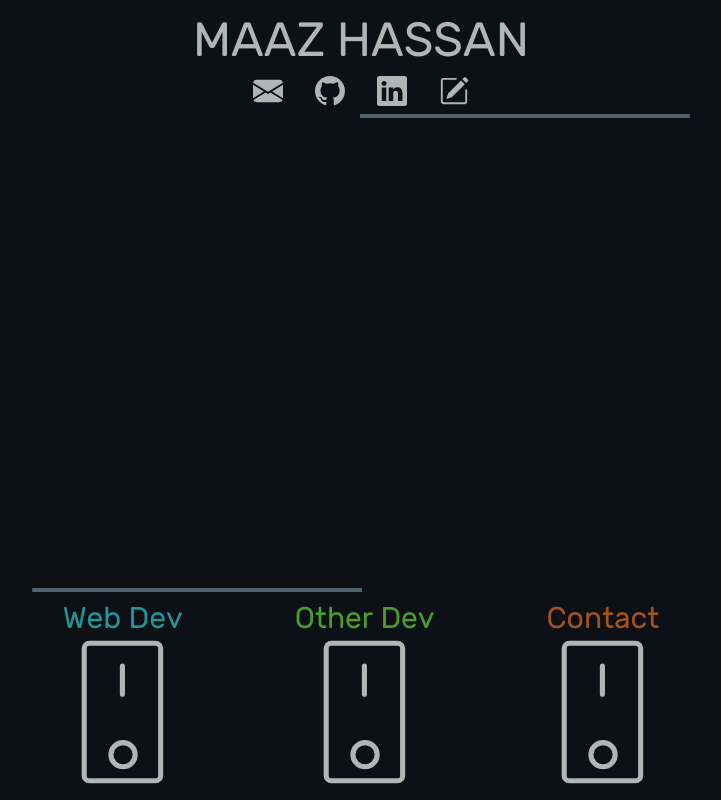
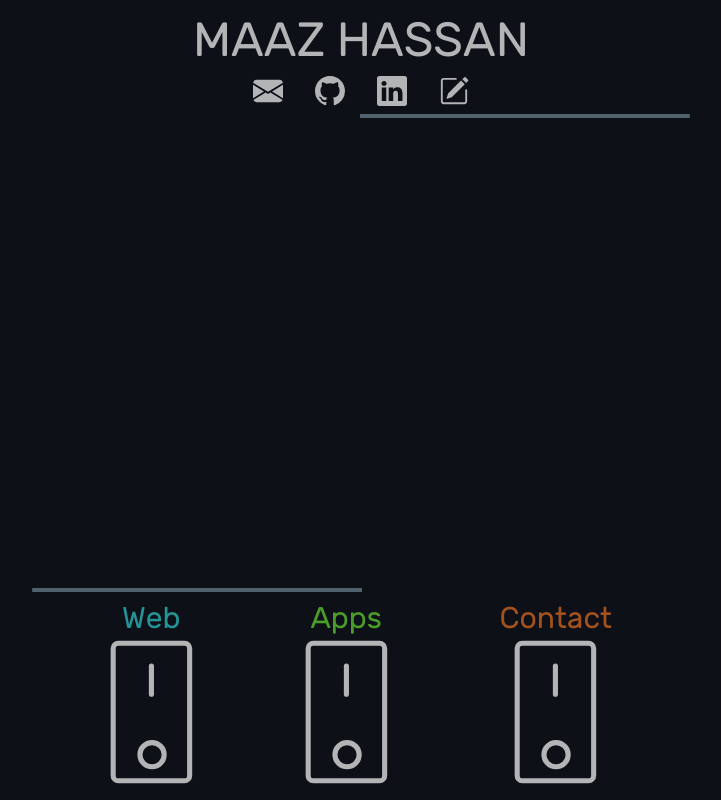
Before and after one commit to maazhassan/personal-site, a React (Vite) app: page / in a window 1280 px wide. Shown: the whole page, without its empty margins (279-1000 px from the left). Built offline with nearby package versions, Linux system fonts and the light colour scheme.

Commit message:
Rename switch bar labels.

```diff
--- a/src/components/main/switchbar/SwitchBar.tsx
+++ b/src/components/main/switchbar/SwitchBar.tsx
@@ -34,7 +34,7 @@ const SwitchBar = ({ activeSwitch, onSwitchClicked, switchReady, className }: Sw
   return (
     <div className={'flex flex-row justify-center gap-8 sm:gap-24 md:gap-28 relative ' + (className ?? '')}>
       <div className={switchDivClass}>
-        <span className="text-xl md:text-3xl 3xl:text-4xl text-blue">Web Dev</span>
+        <span className="text-xl md:text-3xl 3xl:text-4xl text-blue">Web</span>
         <Switch
           className={switchClass}
           onClick={() => { onSwitchClicked(1); handleSwitchClicked(1); }}
@@ -53,7 +53,7 @@ const SwitchBar = ({ activeSwitch, onSwitchClicked, switchReady, className }: Sw
         )}
       </div>
       <div className={switchDivClass}>
-        <span className="text-xl md:text-3xl 3xl:text-4xl text-green">Other Dev</span>
+        <span className="text-xl md:text-3xl 3xl:text-4xl text-green">Apps</span>
         <Switch
           className={switchClass}
           onClick={() => { onSwitchClicked(2); handleSwitchClicked(2); }}
```
